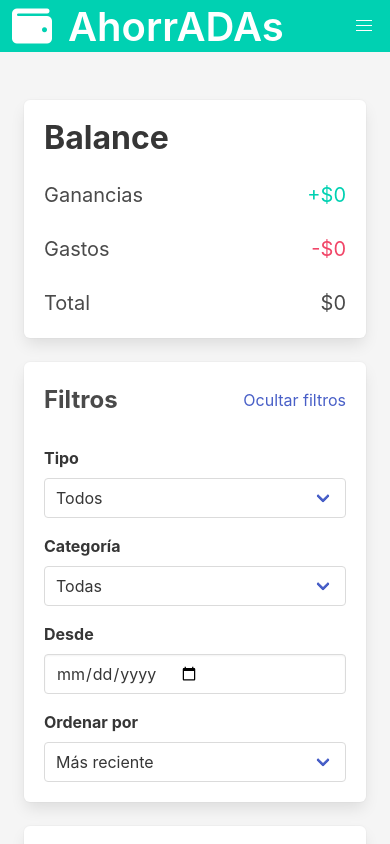
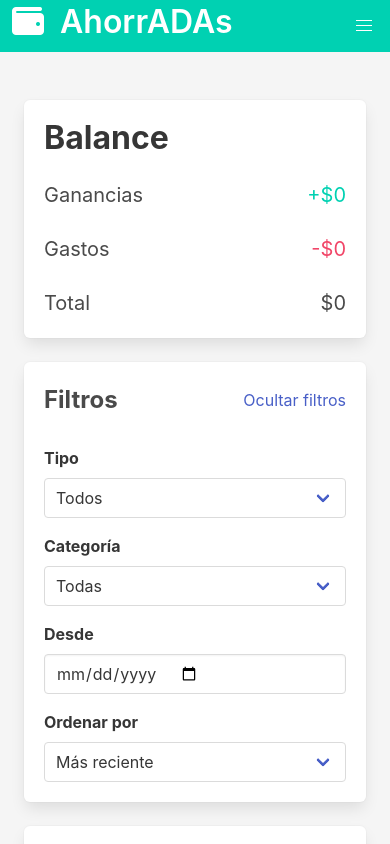
Before and after one commit to nancycrojas/AhorrADAs, a plain HTML site: page index.html in a window 390 px wide. Shown: the top 844 px of the page. Drawn offline with nearby package versions, Linux system fonts and the light colour scheme.

Commit message:
Modify title size Ahorradas for mobile

```diff
--- a/index.html
+++ b/index.html
@@ -17,7 +17,7 @@
         <nav class="navbar has-background-primary is-spaced is-primary" role="navigation" aria-label="main navigation">
             <div class="navbar-brand">
                 <a href="#">
-                    <h1 class="title is-2 is-2-desktop has-text-white mt-1"><i class="fa-solid fa-wallet ml-3 mr-4"></i>AhorrADAs</h1>
+                    <h1 class="title is-2 is-2-desktop is-size-3-mobile has-text-white mt-1"><i class="fa-solid fa-wallet ml-3 mr-4"></i>AhorrADAs</h1>
                 </a>
                 <a role="button" class="navbar-burger has-text-white" aria-label="menu" aria-expanded="false" data-target="navbarBasicExample">
                     <span aria-hidden="true"></span>
```
